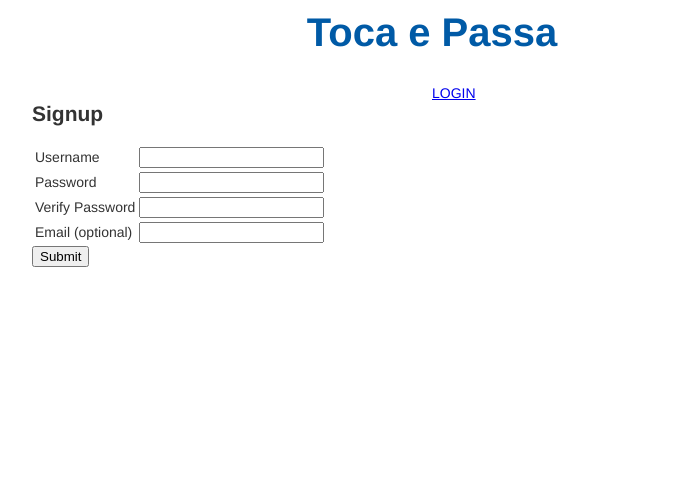
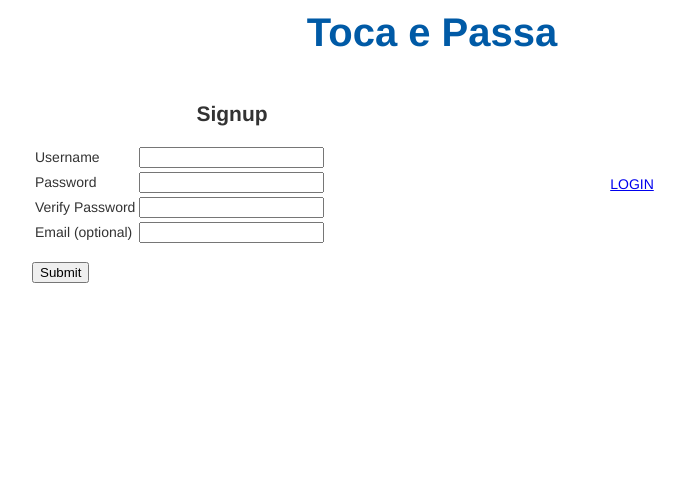
Before and after one commit to samuelralmeida/blog-samuel, a Python web app: template templates/signup-form.html in a window 1280 px wide. Shown: the top 482 px of the page, without its empty margins (208-892 px from the left). Run offline with Jinja, Linux system fonts and the light colour scheme; the template is opened without the code that fills it, so the values that code supplies are empty; some web fonts are replaced.

Commit message:
login fix, site design

```diff
--- a/static/main.css
+++ b/static/main.css
@@ -29,6 +29,8 @@ html, body {
 
 .sub-title {
     color: #ffffff;
+    background-color: #005aa6;
+    text-align: center;
 }
 
 .container{
@@ -36,17 +38,18 @@ html, body {
     flex-wrap: wrap;
 }
 
-.content-sign{
+.content-1{
     width: 50%;
 }
-
-.content-login{
-    width: 50%;
+#sub-header {
+    text-align: center;
 }
 
-#header{
-    background-color: #005aa6;
-    text-align: center;
+.content-2{
+    width: 50%;
+    display: flex;
+    align-items: center;
+    justify-content: center;
 }
 
 .input-box {
--- a/templates/signup-form.html
+++ b/templates/signup-form.html
@@ -4,8 +4,8 @@
 
 <div class="container">
 
-  <div class="content-sign">
-    <h2>Signup</h2>
+  <div class="content-1">
+    <h2 id="sub-header">Signup</h2>
     <form method="post">
       <table>
 
@@ -35,12 +35,13 @@
 
       </table>
 
+      <br>
       <input type="submit">
 
     </form>
   </div>
 
-  <div class="content-login">
+  <div class="content-2">
     <a href="login">LOGIN</a>
   </div>
 
```
Also changed, not shown: blog_samuel.py (+9 -3 lines), templates/front.html (+6 -2 lines), templates/login-form.html (+29 -17 lines), templates/newpost.html (+15 -0 lines), templates/permalink.html (+17 -0 lines), templates/welcome.html (+8 -0 lines), 1 other file.
